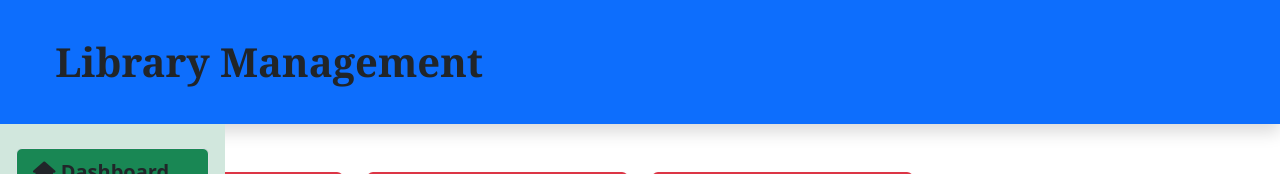
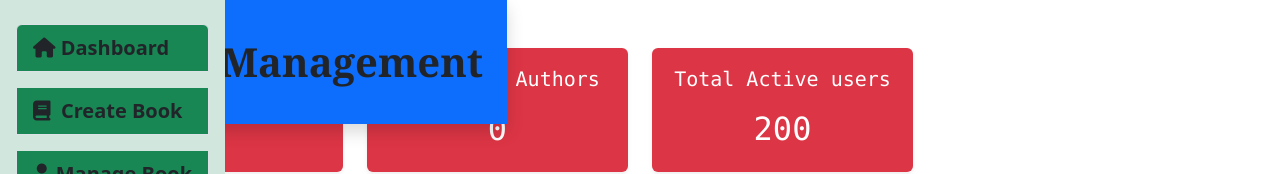
Before and after one commit to Deepakmuthu21/React_Library, a React (Vite) app: page / in a window 1280 px wide. Shown: the top 174 px of the page. Built offline with nearby package versions, Linux system fonts and the light colour scheme; no server answers.

Commit message:
navbar position fixed

```diff
--- a/src/components/Navbar.jsx
+++ b/src/components/Navbar.jsx
@@ -3,7 +3,7 @@ import { Link } from 'react-router-dom'
 
 function Navbar() {
     return (
-        <div className='navbar-fixed Head'>
+        <div className='position-fixed Head'>
             <nav className='fw-bold shadow bg-primary' >
                 <div className='p-4 fs-1 d-flex justify-content-between align-items-center '>
                     <div className='d-flex align-items-center'>
```
